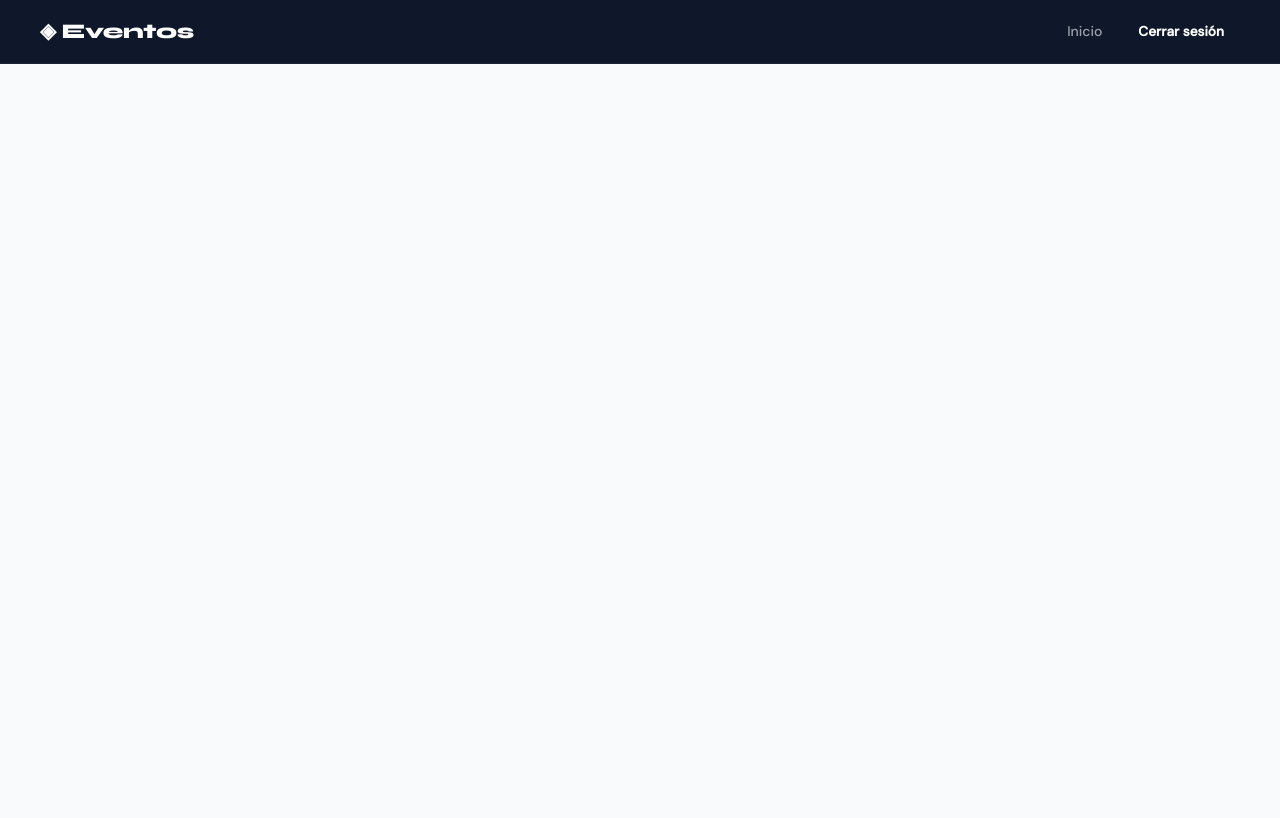
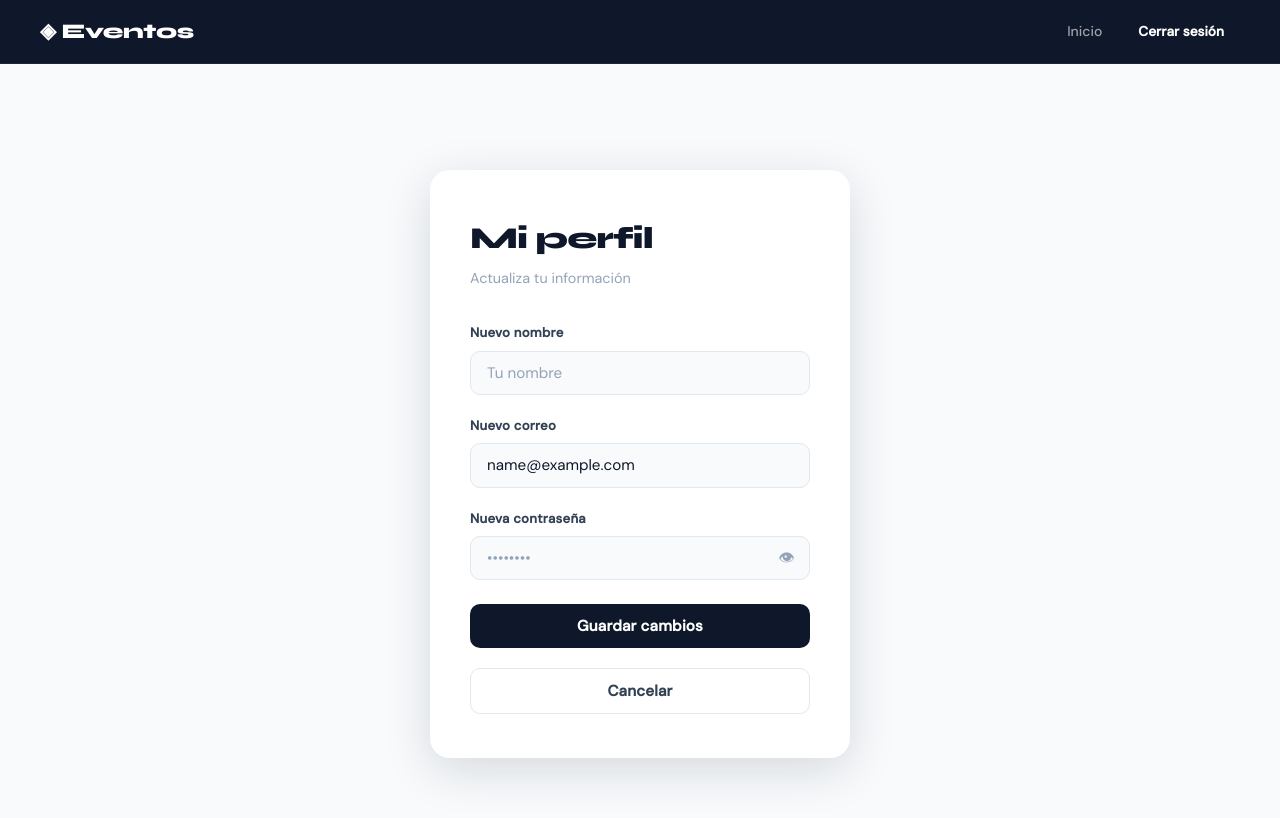
Before and after one commit to Julian049/EventsProject, a React (Vite) app in the folder frontend/: page /profile in a window 1280 px wide. Shown: the top 818 px of the page. Built offline with nearby package versions, Linux system fonts and the light colour scheme; sample sign-in values are in the browser's storage.

Commit message:
feat(profile): enable user profile update with validation and restrict role modification

```diff
--- a/frontend/src/App.jsx
+++ b/frontend/src/App.jsx
@@ -6,7 +6,8 @@ import DetailPage    from './pages/DetailPage'
 import ReportPage    from './pages/ReportPage'
 import LoginPage     from './pages/LoginPage'
 import RegisterPage from "./pages/RegisterPage.jsx"
-import FavoritesPage from './pages/FavoritesPage';
+import FavoritesPage from './pages/FavoritesPage'
+import ProfilePage from './pages/ProfilePage.jsx';
 
 const PrivateRoute = ({ children, guestAllowed = false }) => {
     const token = localStorage.getItem('token');
@@ -36,6 +37,7 @@ export default function App() {
                                 <Route path="/event/:id"  element={<DetailPage />} />
                                 <Route path="/report"     element={<ReportPage />} />
                                 <Route path="/favorites" element={<FavoritesPage />} />
+                                <Route path="/profile" element={<ProfilePage />} />
                             </Routes>
                         </main>
                     </PrivateRoute>
--- a/frontend/src/api/api.js
+++ b/frontend/src/api/api.js
@@ -107,3 +107,11 @@ export const getUserFavorites = (userId) =>
   fetch(`${API_BASE}/event/favorites/report`, {
     headers: getHeaders(),
   }).then(r => r.json())
+
+
+  export const updateUser = (id, body) =>
+  fetch(`${API_BASE}/users/update/${id}`, {
+    method: 'PUT',
+    headers: getHeaders(),
+    body: JSON.stringify(body),
+  }).then(r => r.json())
--- a/frontend/src/components/Navbar.jsx
+++ b/frontend/src/components/Navbar.jsx
@@ -61,6 +61,17 @@ export default function Navbar() {
                     </NavLink>
                 )}
 
+                {token && role === 'Member' && (
+                    <NavLink
+                        to="/profile"
+                        className={({isActive}) =>
+                            isActive ? `${styles.link} ${styles.active}` : styles.link
+                        }
+                    >
+                        Mi perfil
+                    </NavLink>
+                )}
+
                 {token
                     ? <button className={styles.btnLogin} onClick={handleLogout}>Cerrar sesión</button>
                     : <button className={styles.btnLogin} onClick={() => navigate('/login')}>Iniciar sesión</button>
--- /dev/null
+++ b/frontend/src/pages/ProfilePage.jsx
@@ -0,0 +1,131 @@
+import { useState } from 'react'
+import { useNavigate } from 'react-router-dom'
+import { updateUser } from '../api/api'
+import FormField from '../components/FormField'
+import styles from './LoginPage.module.css'
+
+function getDataFromToken() {
+  const token = localStorage.getItem('token')
+  if (!token) return {}
+  try {
+    return JSON.parse(atob(token.split('.')[1]))
+  } catch { return {} }
+}
+
+export default function ProfilePage() {
+  const navigate  = useNavigate()
+  const { id, email } = getDataFromToken()
+
+  const [form, setForm]     = useState({ name: '', email: email || '', password: '' })
+  const [saving, setSaving] = useState(false)
+  const [error, setError]   = useState('')
+  const [success, setSuccess] = useState(false)
+  const [showPass, setShowPass] = useState(false)
+
+  async function handleSubmit(e) {
+    e.preventDefault()
+    setError('')
+    setSuccess(false)
+
+    if (!form.name.trim() && !form.email.trim() && !form.password.trim()) {
+      setError('Completa al menos un campo para actualizar.')
+      return
+    }
+    if (form.password && form.password.length < 6) {
+      setError('La contraseña debe tener al menos 6 caracteres.')
+      return
+    }
+
+    setSaving(true)
+    try {
+      const body = { role: 'Member' }
+      if (form.name.trim())     body.name     = form.name.trim()
+      if (form.email.trim())    body.email    = form.email.trim()
+      if (form.password.trim()) body.password = form.password.trim()
+
+      await updateUser(id, body)
+      setSuccess(true)
+      setForm(f => ({ ...f, password: '' }))
+    } catch {
+      setError('Error al actualizar los datos.')
+    } finally {
+      setSaving(false)
+    }
+  }
+
+  return (
+    <div className={styles.formSide} style={{ minHeight: '100vh', display: 'flex', alignItems: 'center', justifyContent: 'center' }}>
+      <div className={styles.card}>
+        <div className={styles.cardHeader}>
+          <h1 className={styles.title}>Mi perfil</h1>
+          <p className={styles.sub}>Actualiza tu información</p>
+        </div>
+
+        <form onSubmit={handleSubmit} className={styles.form}>
+          <div className={styles.field}>
+            <label className={styles.label}>Nuevo nombre</label>
+            <input
+              className={styles.input}
+              type="text"
+              value={form.name}
+              onChange={e => setForm(f => ({ ...f, name: e.target.value }))}
+              placeholder="Tu nombre"
+            />
+          </div>
+
+          <div className={styles.field}>
+            <label className={styles.label}>Nuevo correo</label>
+            <input
+              className={styles.input}
+              type="text"
+              value={form.email}
+              onChange={e => setForm(f => ({ ...f, email: e.target.value }))}
+              placeholder="tucorreo@ejemplo.com"
+            />
+          </div>
+
+          <div className={styles.field}>
+            <label className={styles.label}>Nueva contraseña</label>
+            <div className={styles.passWrap}>
+              <input
+                className={styles.input}
+                type={showPass ? 'text' : 'password'}
+                value={form.password}
+                onChange={e => setForm(f => ({ ...f, password: e.target.value }))}
+                placeholder="••••••••"
+              />
+              <button
+                type="button"
+                className={styles.eyeBtn}
+                onClick={() => setShowPass(v => !v)}
+                tabIndex={-1}
+              >
+                {showPass ? '🙈' : '👁'}
+              </button>
+            </div>
+          </div>
+
+          {error && (
+            <div className={styles.errorBox}>
+              <span>⚠ {error}</span>
+            </div>
+          )}
+
+          {success && (
+            <div className={styles.errorBox} style={{ background: '#f0fdf4', borderColor: '#bbf7d0', color: '#15803d' }}>
+              <span>✓ Datos actualizados correctamente.</span>
+            </div>
+          )}
+
+          <button type="submit" className={styles.btnSubmit} disabled={saving}>
+            {saving ? <span className={styles.spinner} /> : 'Guardar cambios'}
+          </button>
+
+          <button type="button" className={styles.btnGuest} onClick={() => navigate(-1)}>
+            Cancelar
+          </button>
+        </form>
+      </div>
+    </div>
+  )
+}
```
